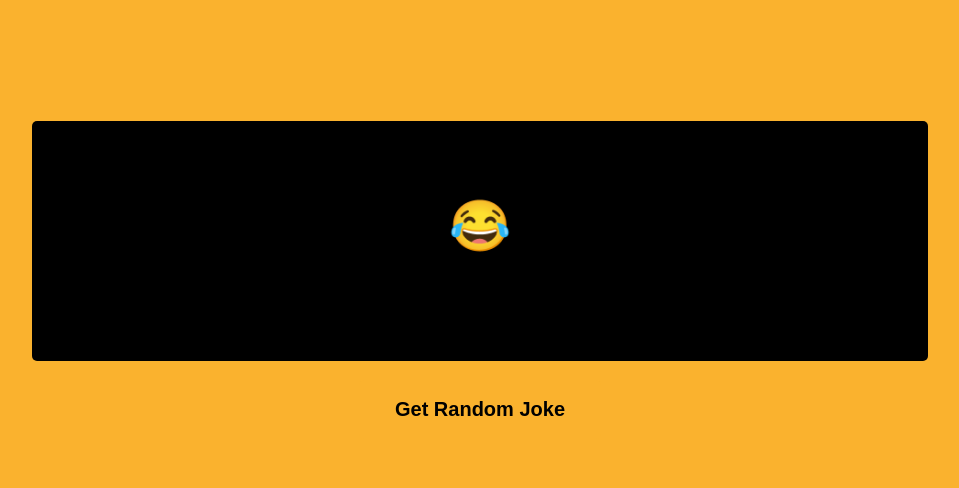
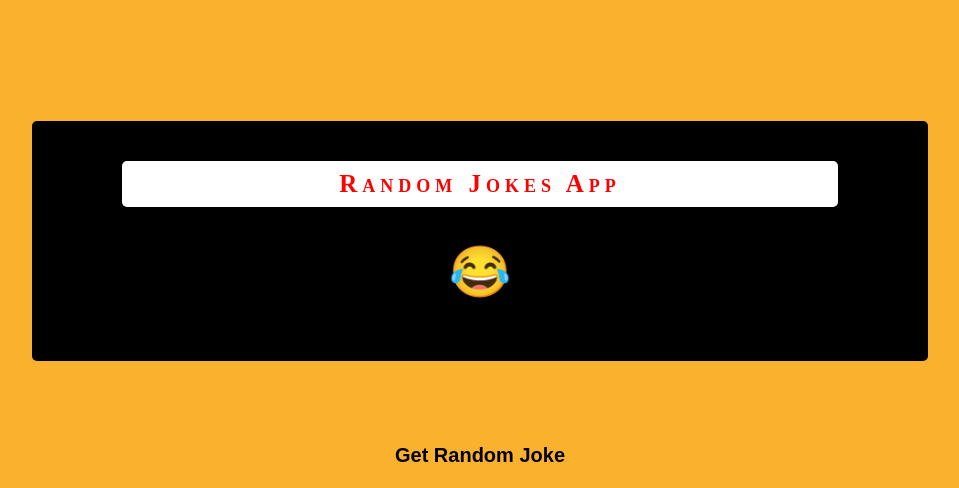
Before and after one commit to Ji-bouncing/Joke-App, a plain HTML site: page index.html in a window 1280 px wide. Shown: the part 519-1007 px from the top of the page, without its empty margins (160-1119 px from the left). Drawn offline with Linux system fonts and the light colour scheme.

Commit message:
Added An heading

```diff
--- a/index.html
+++ b/index.html
@@ -10,6 +10,7 @@
 
 <body>
 <section>
+  <h3>Random Jokes App</h3>
   <span>&#128514;</span>
   <p id="putJoke"></p>
 
--- a/style.css
+++ b/style.css
@@ -41,3 +41,16 @@ p{
 h4{
   font-size:2rem;
 }
+
+h3{
+  color:red;
+  font-size:2.5rem;
+  font-variant:small-caps;
+  font-weight:700;
+  letter-spacing: .5rem;
+  background:white;
+  width:80%;
+  margin:0 auto;
+  padding:1% 2%;
+  border-radius:5px;
+}
```
